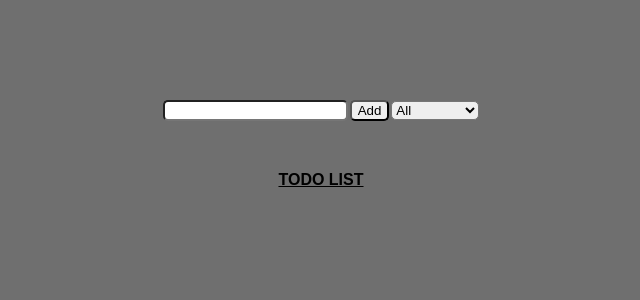
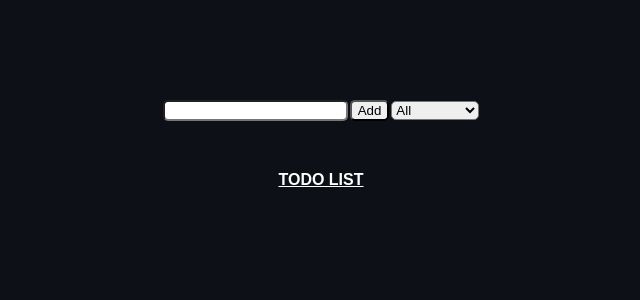
Before and after one commit to haharimoto/first-todo-app, a React (Create React App) app: page / in a window 1280 px wide. Shown: the top 300 px of the page, without its empty margins (319-959 px from the left). Built offline with nearby package versions, Linux system fonts and the light colour scheme.

Commit message:
refined style

```diff
--- a/src/App.css
+++ b/src/App.css
@@ -11,7 +11,7 @@
 body {
   font-family: "Karla", sans-serif;
   margin: 0;
-  background-color: rgb(111, 111, 111)
+  background-color: #0d1117
 }
 
 form {
@@ -46,6 +46,7 @@ form {
   /* align-items: center; */
   justify-content: center;
   /* border: 1px dashed green; */
+  color: white;
 }
 
 .todo-list--ul {
```
